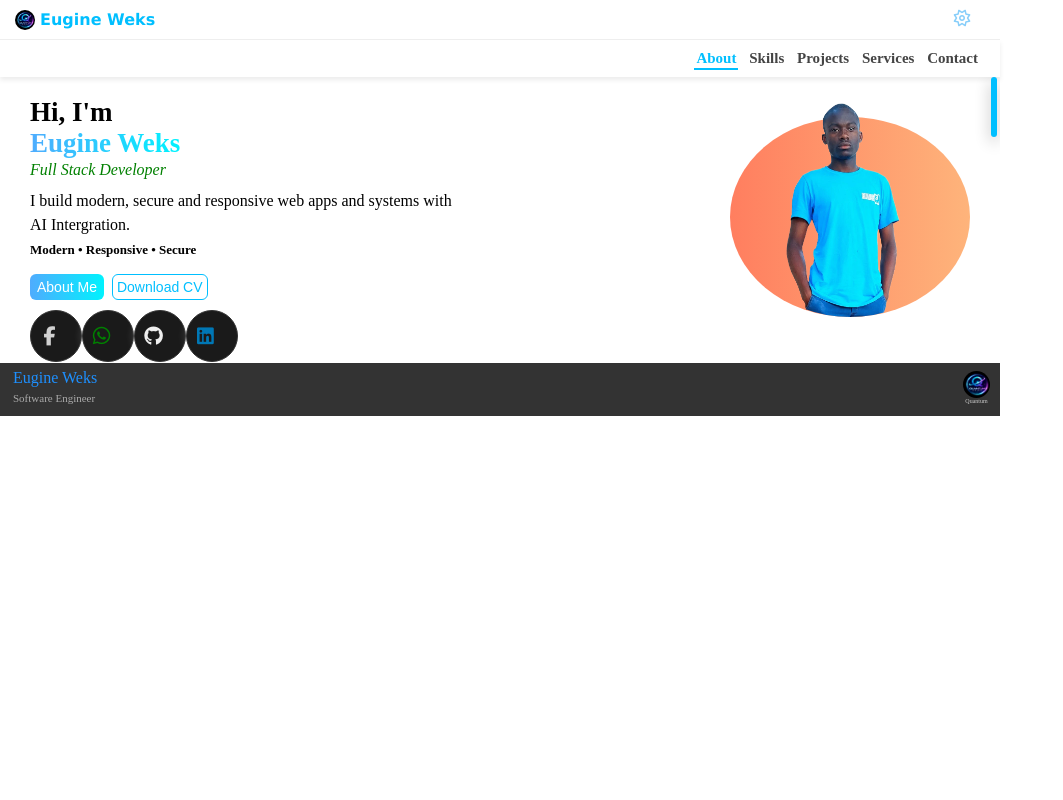
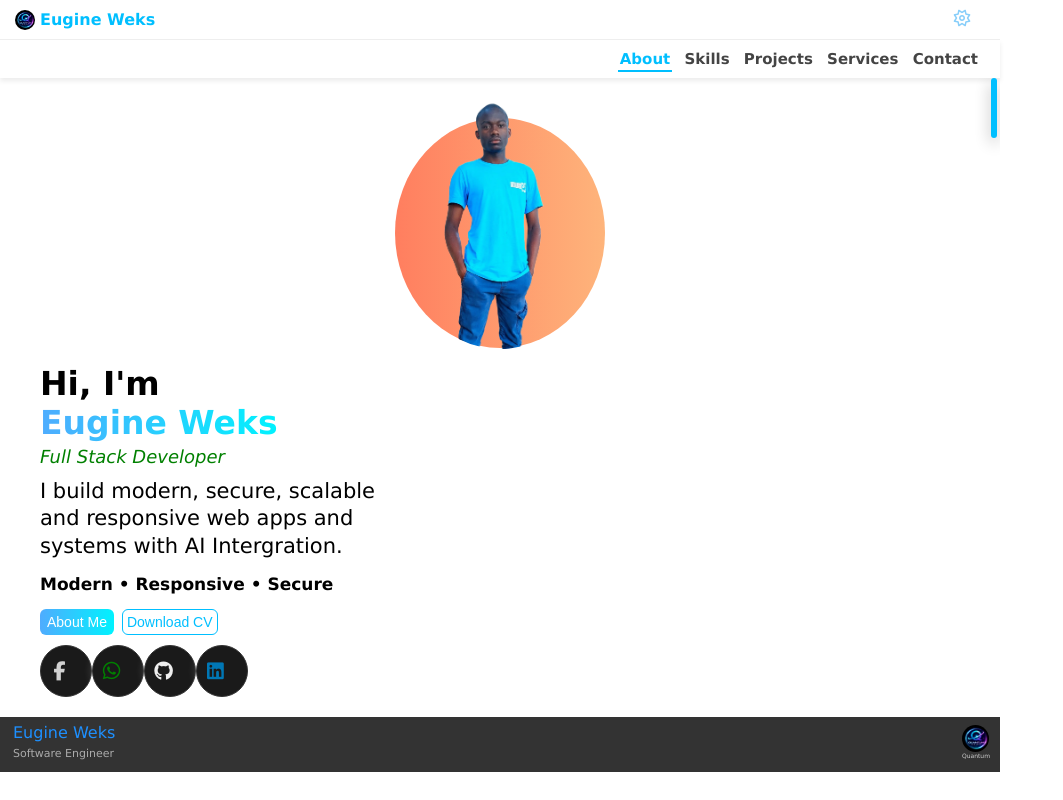
Before and after one commit to ejneuro/portfolio, a plain HTML site: page index.html in a window 1280 px wide. Shown: the whole page, without its empty margins (0-1063 px from the left). Drawn offline with Linux system fonts and the light colour scheme.

Commit message:
updated page layout

```diff
--- a/assets/css/styles.css
+++ b/assets/css/styles.css
@@ -9,9 +9,6 @@
       --shadow: 0 20px 60px rgba(30, 80, 150, 0.14);
       --radius: 22px;
 }
-body {
-  -ms-overflow-style: none;
-}
 body{
   margin: 0;
   background-color: #ffffff;
@@ -19,6 +16,8 @@ body{
   overflow-x: hidden;
   max-width: 1000px;
   transition: background 0.3s, color 0.3s;
+  -ms-overflow-style: none;
+  font-family: Verdana, Geneva, Tahoma, sans-serif;
 }
 
 body.dark{
@@ -51,8 +50,6 @@ body.dark .contact-wrap{
 body.dark .contact-form{
   background: #333;
 }
-
-
 
 
 .header{
@@ -119,37 +116,39 @@ main{
   margin: 0;
   width: 100%;
   flex: 1;
+  justify-content: space-around;
 }
 
-@media (max-width: 1000px){
-  .title {
-    font-size: 35px;
-  }
-}
 .intro{
   display: flex;
-  width: 50%;
-  max-width: 550px;
+  font-family: Verdana, Geneva, Tahoma, sans-serif;
+  width: 100%;
+  max-width: 400px;
+  font-size: 21px;
   flex-wrap: wrap;
-  margin-bottom: 1px;
-  margin-left: 3%;
+  margin-bottom: 2%;
+  margin-left: 4%;
   margin-top: 20px;
 }
  .bio{
-   max-width: 86%;
+  max-width: 86%;
  }
  .about-info{
    display: flex;
-   justify-content: space-between;
+   flex-direction: column;
+   margin-top: 20px;
+ }
+ .photo-frame{
+   display: flex;
+   flex-direction: row;
+   justify-content: center;
+   margin-bottom: 36px;
  }
  .photo-container {
     position: relative;
     display: flex;
-    width: 240px;
-    height: 200px;
-    margin-bottom: 20px;
-    margin-right: 3%;
-
+    width: 210px;
+    height: 230px;
     top: 40px;
     /* Centering */
 }
@@ -168,7 +167,7 @@ main{
     top: -20px; /* This pulls the imag UP to overlap the top of the circle */
     left: 0;
     width: 100%;
-    height: 110%; /* Makes it slightly taller so it hangs off the bottom */
+    height: 109%; /* Makes it slightly taller so it hangs off the bottom */
     object-fit: cover;
     object-position: top center;
     border-radius: 50%; /* Keeps the image circular */
@@ -177,7 +176,7 @@ main{
 
 .title{
   display: block;
-  font-size: 27px;
+  font-size: 33px;
   font-weight: bold;
   margin-bottom: 2px;
 
@@ -200,19 +199,20 @@ main{
 
 
 .field{
-
   margin-top: 8px;
   color: green;
   font-style: italic;
+  font-size: 18px;
 }
 p{
-  line-height: 1.5;
+  line-height: 1.3;
   margin-top: 10px;
-  margin-bottom: 8px;
+  margin-bottom: 1px;
 }
 .my-drive{
-  font-size: 13px;
-  margin-bottom: 15px;
+  display: flex;
+  font-size: 17px;
+  margin: 14px auto 10px;
 }
 button{
   padding: 5px 5px;
--- a/index.html
+++ b/index.html
@@ -70,10 +70,16 @@
     </div>
    </div>
 
+  <div class="photo-frame">
+   <div class="photo-container">
+     <div class="circle-frame"></div>
+     <img src="./assets/img/new-prof.png" alt="Eugine Weks" class="profile-img">
+    </div>
+  </div>
+
  <div class="about-info">
-
   <section class="intro">
-   <aside>
+    <aside>
     <span class="title">
       Hi, I'm<br>
      <b>Eugine Weks</b>
@@ -81,11 +87,10 @@
     <span class="field">Full Stack Developer </span>
     <br>
     <p class="bio">
-       I build modern, secure and responsive web apps and systems with AI Intergration.
-       <br>
-      <b class="my-drive">Modern • Responsive • Secure </b>
+       I build modern, secure, scalable and responsive web apps and systems with AI Intergration.
     </p>
 
+    <b class="my-drive">Modern • Responsive • Secure </b>
 
    <div class="call-to-action">
     <button id="getintouch">
@@ -119,11 +124,8 @@
     </div>
    </aside>
   </section>
- <div class="photo-container">
-     <div class="circle-frame"></div>
-     <img src="./assets/img/new-prof.png" alt="Eugine Weks" class="profile-img">
-    </div>
  </div>
+
   </main>
 
 </body>
```
Also changed, not shown: contact.html (+1 -1 lines), experience.html (+1 -1 lines), projects.html (+1 -1 lines), skills.html (+1 -1 lines).
